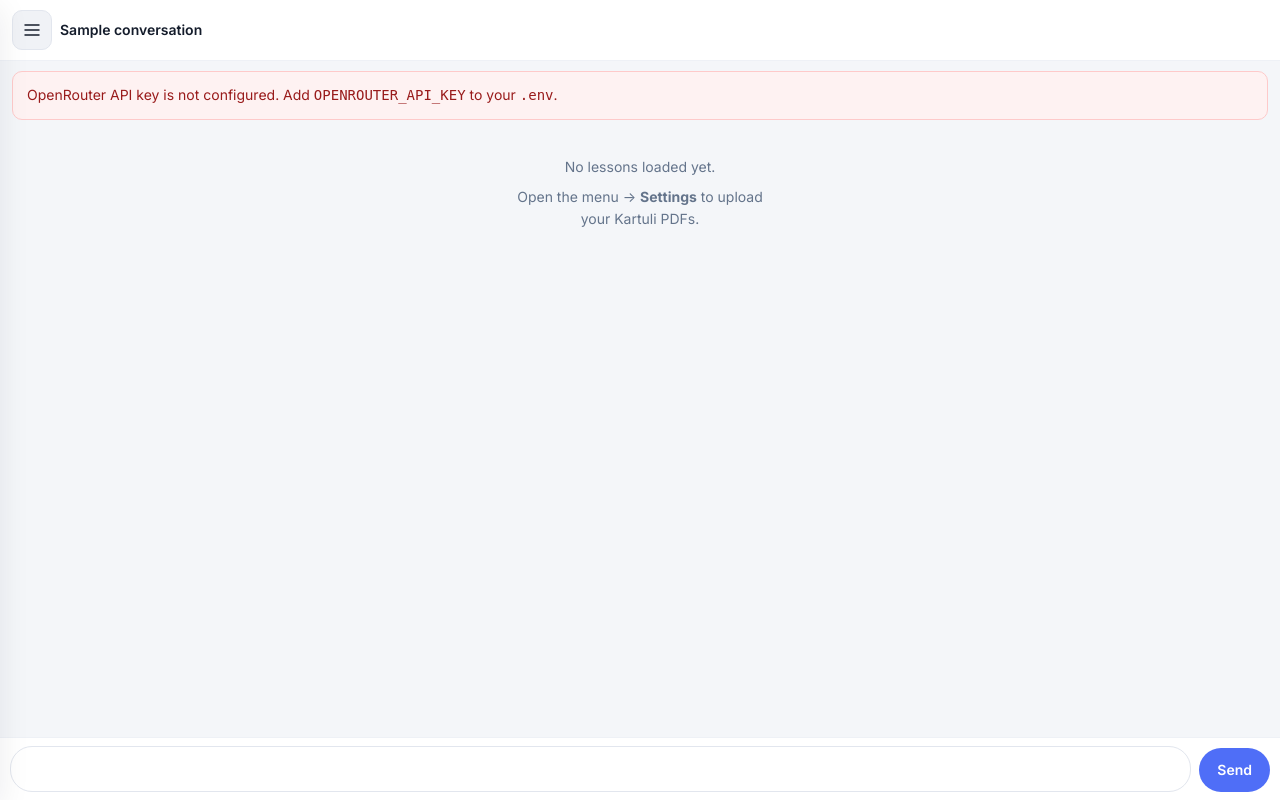
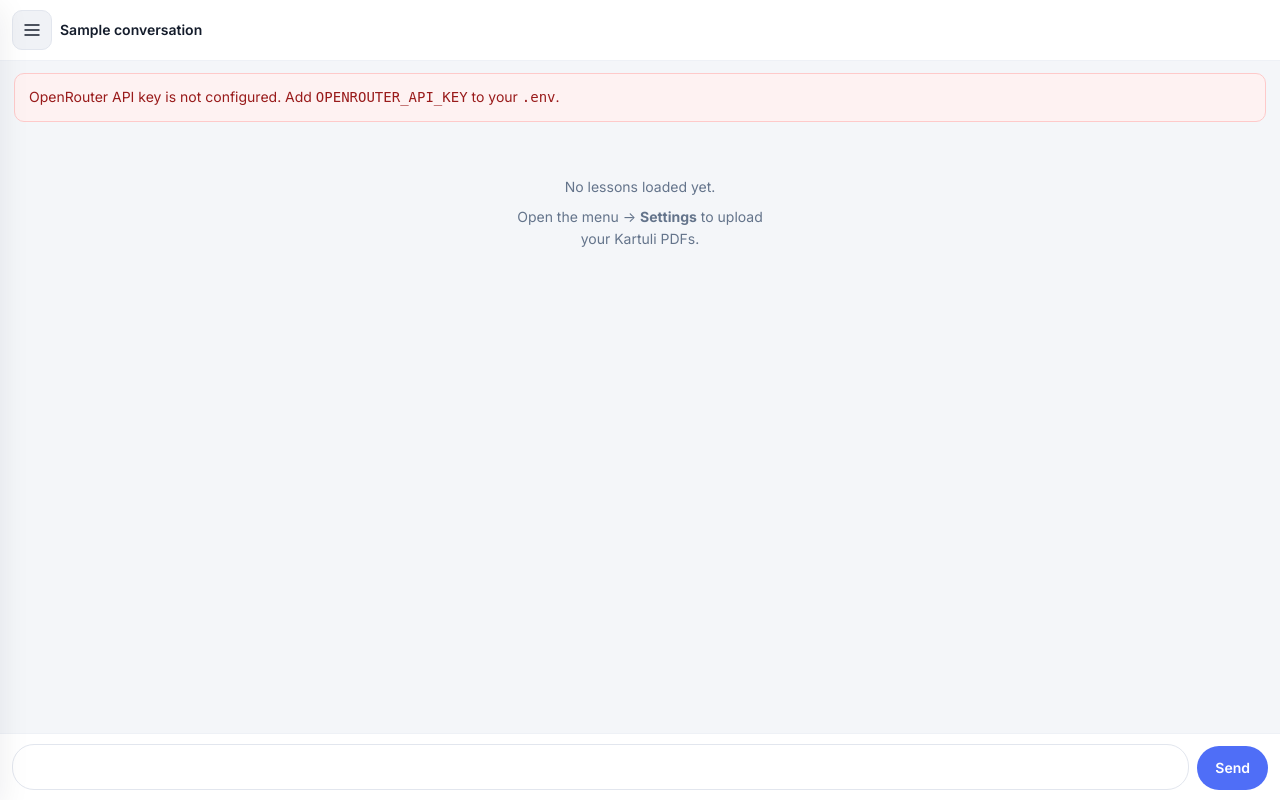
Before and after one commit to dariuswhatling/kartuli_2, a Django app: page /c/1/ in a window 1280 px wide. Run offline with Django 5.2, Linux system fonts and the light colour scheme; a user stored in the database is signed in; tables that the repository leaves empty hold one stand-in row (values such as "Sample post"); data that the repository does not hold is empty.

Commit message:
Fix chat layout regression from header removal
Drop the extra chat-page wrapper, restore full-width flex column shell,
and use align-items:flex-start on messages so bubbles hug their text
instead of stretching on iOS Safari.

Co-authored-by: Cursor <cursoragent@cursor.com>

```diff
--- a/static/css/app.css
+++ b/static/css/app.css
@@ -48,9 +48,10 @@ body {
     min-height: 100%;
 }
 
-/* Chat: full-screen shell; only .messages scrolls (iOS Safari). */
+/* Chat: full-viewport column; only .messages scrolls. */
 body.body--chat {
-    height: 100%;
+    display: flex;
+    flex-direction: column;
     height: 100dvh;
     overflow: hidden;
     overscroll-behavior: none;
@@ -166,11 +167,11 @@ a:hover { color: var(--accent-hover); }
     padding: 20px 16px 32px;
 }
 .main--chat {
-    position: fixed;
-    top: 0;
-    left: 0;
-    right: 0;
-    bottom: 0;
+    flex: 1;
+    display: flex;
+    flex-direction: column;
+    min-height: 0;
+    width: 100%;
     max-width: none;
     margin: 0;
     padding: 0;
@@ -512,10 +513,6 @@ input:focus, select:focus, textarea:focus {
 }
 
 /* ---- Chat ---- */
-.chat-page {
-    height: 100%;
-    width: 100%;
-}
 .conv-list { display: flex; flex-direction: column; gap: 2px; }
 .conv-item {
     display: block;
@@ -534,23 +531,22 @@ input:focus, select:focus, textarea:focus {
 }
 
 .chat-panel {
-    display: grid;
-    grid-template-rows: auto minmax(0, 1fr) auto;
-    height: 100%;
+    display: flex;
+    flex-direction: column;
+    flex: 1;
+    min-height: 0;
     width: 100%;
-    max-width: 100%;
-    margin: 0;
     background: var(--bg);
 }
 .chat-toolbar {
     display: flex;
     align-items: center;
     gap: 8px;
+    flex-shrink: 0;
     padding: 10px 12px;
     padding-top: max(10px, env(safe-area-inset-top, 0px));
     background: var(--surface);
     border-bottom: 1px solid var(--border-light);
-    z-index: 5;
 }
 .chat-toolbar-title {
     font-weight: 600;
@@ -562,45 +558,45 @@ input:focus, select:focus, textarea:focus {
     text-overflow: ellipsis;
 }
 .messages {
+    flex: 1;
+    min-height: 0;
     overflow-x: hidden;
-    overflow-y: scroll;
+    overflow-y: auto;
     -webkit-overflow-scrolling: touch;
     overscroll-behavior: contain;
-    padding: 10px 12px 14px;
-    /* Block layout — avoids iOS flex-stretch bugs on bubbles */
-    display: block;
+    padding: 12px 14px;
+    display: flex;
+    flex-direction: column;
+    align-items: flex-start;
+    gap: 10px;
 }
 .msg {
-    display: block;
-    width: fit-content;
+    flex: 0 0 auto;
     max-width: 85%;
-    margin: 0 0 10px;
-    padding: 9px 12px;
-    border-radius: 16px;
-    white-space: pre-wrap;
+    padding: 10px 14px;
+    border-radius: 18px;
     word-wrap: break-word;
     overflow-wrap: anywhere;
     font-size: 15px;
-    line-height: 1.4;
+    line-height: 1.45;
     box-shadow: var(--shadow-sm);
 }
 .msg.user {
-    margin-left: auto;
-    margin-right: 0;
+    align-self: flex-end;
     background: var(--accent);
     color: #fff;
-    border-bottom-right-radius: 5px;
-    max-width: 80%;
+    border-bottom-right-radius: 6px;
 }
 .msg.assistant {
-    margin-right: auto;
-    margin-left: 0;
+    align-self: flex-start;
     background: var(--surface);
     border: 1px solid var(--border-light);
-    border-bottom-left-radius: 5px;
-    max-width: 90%;
+    border-bottom-left-radius: 6px;
 }
-.msg-text { margin: 0; }
+.msg-text {
+    margin: 0;
+    white-space: pre-wrap;
+}
 .msg-text + .widget-stack { margin-top: 10px; }
 
 /* ---- Interactive widgets ---- */
@@ -769,10 +765,10 @@ input:focus, select:focus, textarea:focus {
     display: flex;
     align-items: flex-end;
     gap: 8px;
-    padding: 8px 10px max(8px, env(safe-area-inset-bottom, 0px));
+    flex-shrink: 0;
+    padding: 10px 12px calc(10px + env(safe-area-inset-bottom, 0px));
     background: var(--surface);
     border-top: 1px solid var(--border-light);
-    z-index: 5;
 }
 .composer textarea {
     flex: 1;
@@ -790,6 +786,7 @@ input:focus, select:focus, textarea:focus {
     flex-shrink: 0;
 }
 .empty-hint {
+    align-self: center;
     color: var(--muted);
     text-align: center;
     margin: 24px auto;
@@ -797,6 +794,10 @@ input:focus, select:focus, textarea:focus {
     font-size: 14px;
     line-height: 1.6;
     padding: 12px;
+}
+.messages > .flash {
+    align-self: stretch;
+    width: 100%;
 }
 .empty-hint p { margin: 0 0 8px; }
 
@@ -821,9 +822,7 @@ th { color: var(--muted); font-weight: 600; font-size: 12px; text-transform: upp
     .settings-card-header { flex-direction: column; align-items: stretch; }
     .settings-card-header .btn { align-self: flex-start; }
     .row-between--lesson-header { flex-direction: column; align-items: flex-start; }
-    .msg { max-width: 88%; padding: 8px 11px; font-size: 14px; }
-    .msg.user { max-width: 82%; }
-    .msg.assistant { max-width: 92%; }
+    .msg { max-width: 90%; }
     .msg.assistant:has(.widget-stack) { max-width: 94%; }
     .widget { padding: 10px; }
     .composer textarea { font-size: 16px; }
--- a/templates/chat/conversation.html
+++ b/templates/chat/conversation.html
@@ -24,7 +24,6 @@
 {% endblock %}
 
 {% block content %}
-<div class="chat-page">
 <section class="chat-panel">
     <div class="chat-toolbar">
         <button type="button" class="btn btn-ghost btn-icon" id="menu-toggle" aria-label="Menu">
@@ -54,7 +53,6 @@
         <button class="btn" type="submit" id="send-btn">Send</button>
     </form>
 </section>
-</div>
 {% endblock %}
 
 {% block scripts %}
```
Lines whose indentation alone changed are shown as unchanged.
